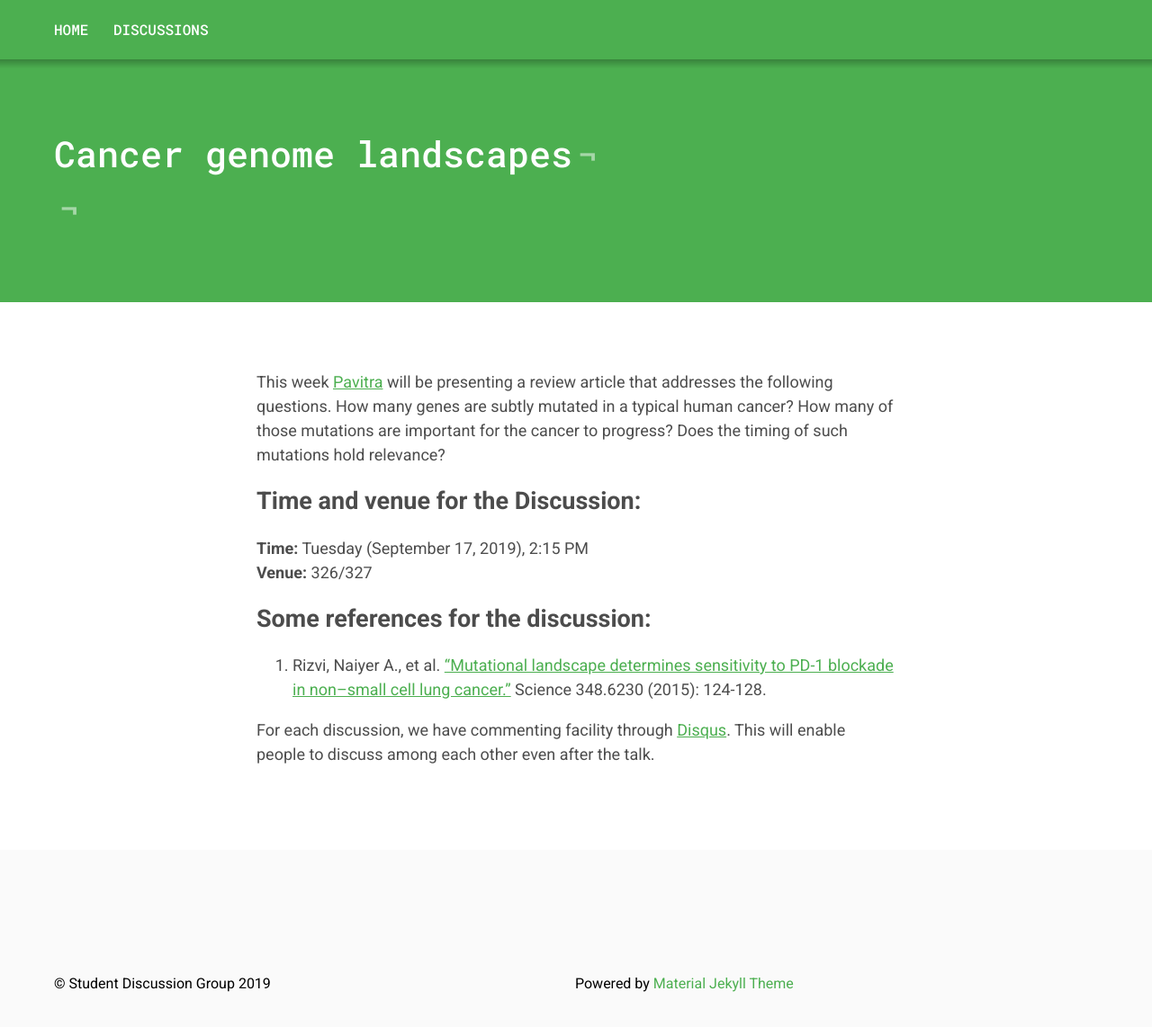
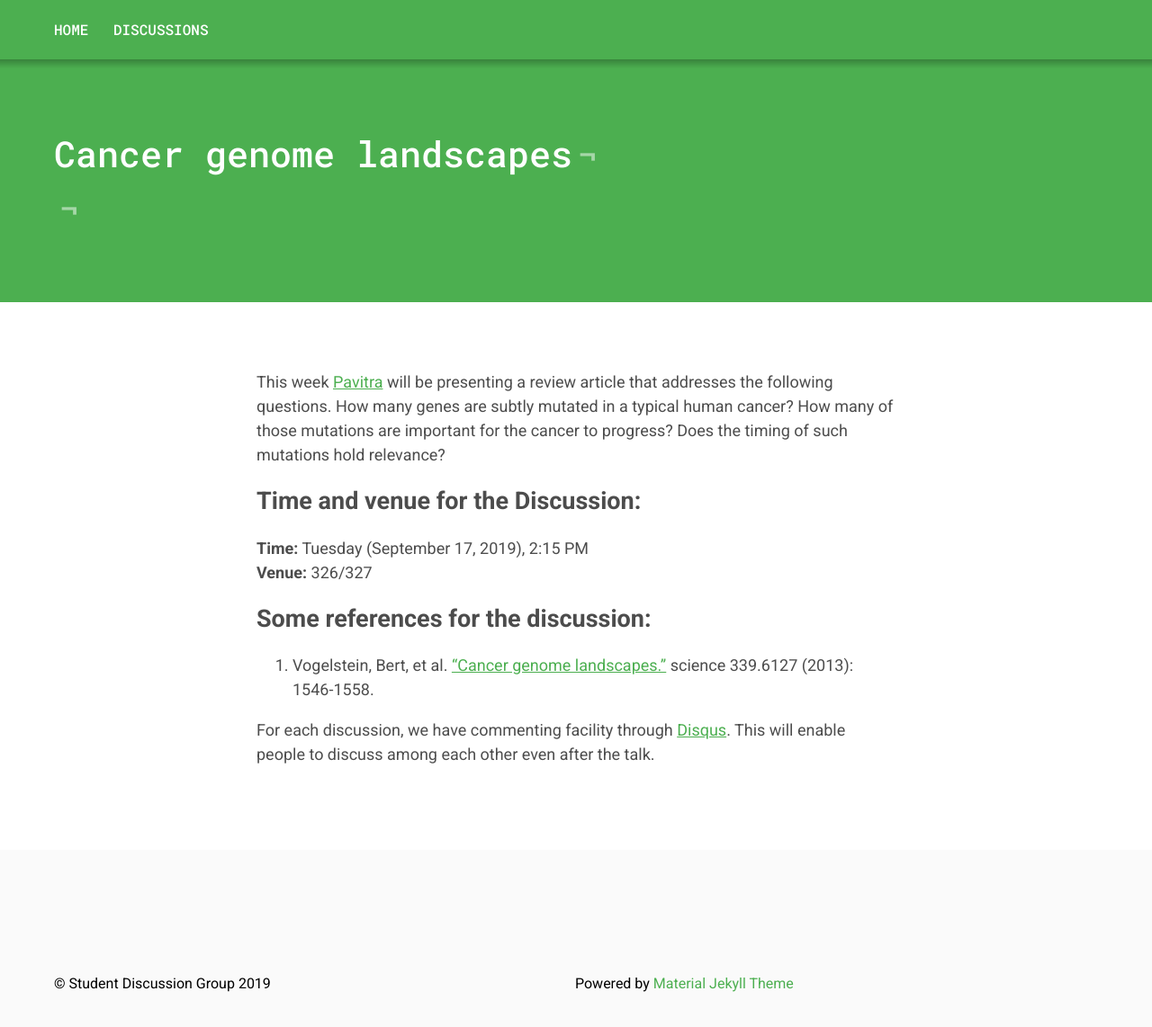
Before and after one commit to vinayphys/discussion2020, a Jekyll site: the page built from _posts/2019-09-17-cancer_genome_landscape.markdown, in a window 1280 px wide and 1245 px high. Shown: the top 1142 px of the window at 90% size. Built offline with Jekyll 4.4.1, drawn with Linux system fonts in a browser that asks for light colours; comment, search, counter and statistics services are not loaded.

Commit message:
Update 2019-09-17-cancer_genome_landscape.markdown

```diff
--- a/_posts/2019-09-17-cancer_genome_landscape.markdown
+++ b/_posts/2019-09-17-cancer_genome_landscape.markdown
@@ -10,6 +10,6 @@ This week [Pavitra](https://www.imsc.res.in/pavitra_s) will be presenting a revi
 
 ## Some references for the discussion:
 
-1. Rizvi, Naiyer A., et al. ["Mutational landscape determines sensitivity to PD-1 blockade in non–small cell lung cancer."](https://science.sciencemag.org/content/339/6127/1546/tab-pdf) Science 348.6230 (2015): 124-128.
+1. Vogelstein, Bert, et al. ["Cancer genome landscapes."](https://science.sciencemag.org/content/339/6127/1546/tab-pdf) science 339.6127 (2013): 1546-1558.
 
 For each discussion, we have commenting facility through [Disqus](https://disqus.com/). This will enable people to discuss among each other even after the talk.
```
